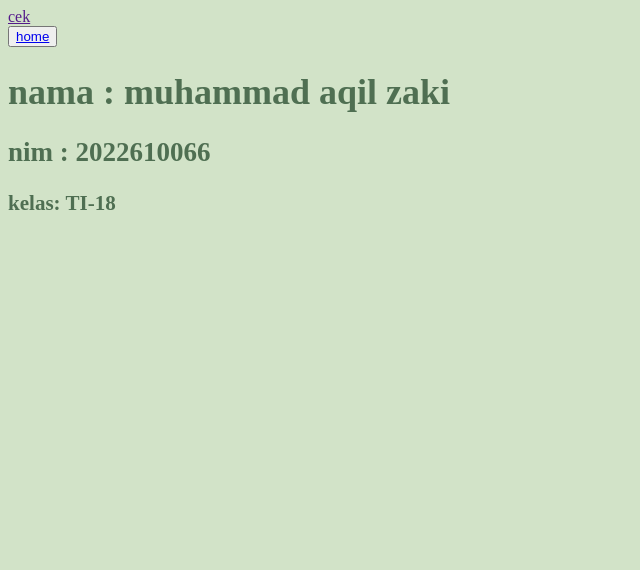
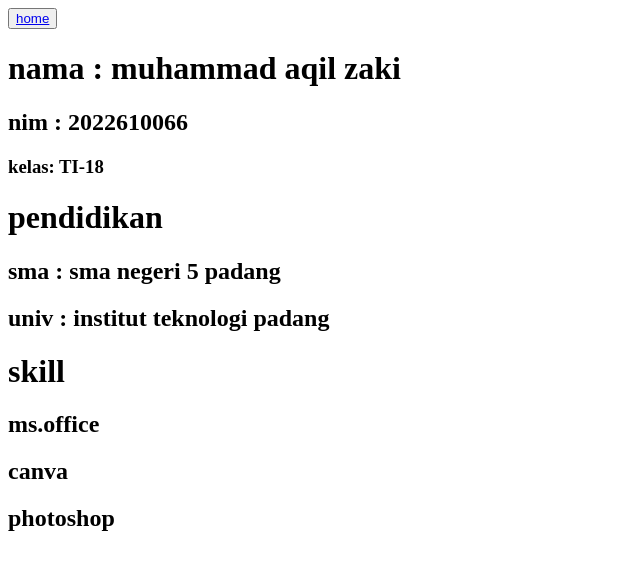
Before and after one commit to gulingtitik/perancangan.web, a plain HTML site: page biodata.html in a window 1280 px wide. Shown: the whole page, without its empty margins (0-640 px from the left). Drawn offline with Linux system fonts and the light colour scheme.

Commit message:
Add files via upload

```diff
--- a/biodata.html
+++ b/biodata.html
@@ -4,33 +4,28 @@
     <meta charset="UTF-8">
     <meta name="viewport" content="width=device-width, initial-scale=1.0">
     <title>biodata</title>
-</head>
 <style>
-    body{
-            background-color: #D2E3C8;
-    }
-.kotak {
-    font-size: large;
-    color: #4F6F52; /* Warna teks */
-    text-decoration: none; /* Menghapus garis bawah default */
-    margin: left 100hv; /* 10px atas dan bawah, 0 untuk kiri dan kanan */
-    display: contents;
-
-}
-a:active {
-    color: red; /* Ubah warna saat diklik */
-}
 
 </style>
+</head>
 <body>
-    <nav><a href="">cek</a></nav>
     <button>
         <a href="./4.3 HTML Porfolio Project/index.html">home</a>
     </button>
-    <div class="kotak">
-        <h1>nama : muhammad aqil zaki</h1>
-        <h2>nim : 2022610066</h2>
-        <h3>kelas: TI-18</h3>
-    </div>
+    <h1>nama : muhammad aqil zaki</h1>
+    <h2>nim  : 2022610066</h2>
+    <h3>kelas: TI-18</h3>
+
+    <h1>pendidikan</h1>
+    <h2>sma     : sma negeri 5 padang</h2>
+    <h2>univ    : institut teknologi padang</h2>
+
+    <h1>skill</h1>
+    <h2>ms.office</h2>
+    <h2>canva</h2>
+    <h2>photoshop</h2>
+
+
+
 </body>
 </html>
```
